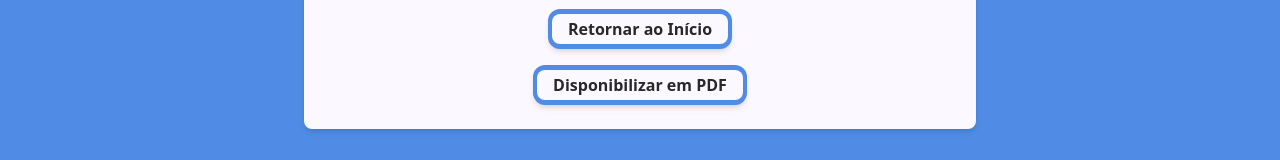
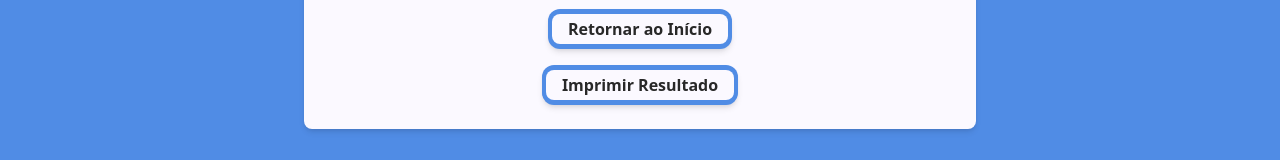
Before and after one commit to softexrecifepe/PI-PRO-LIDERA-TURMA-09-EQUIPE-02, a Next.js app: page /pages/results in a window 1280 px wide. Shown: the part 1175-1335 px from the top of the page. Built offline with nearby package versions, Linux system fonts and the light colour scheme.

Commit message:
result page bug fix

```diff
--- a/src/app/components/PDFbutton.tsx
+++ b/src/app/components/PDFbutton.tsx
@@ -15,6 +15,9 @@ const getResultFromJSON = (score: number) => {
 
 type PDFButtonProps = {
   score: number;
+  name: string;
+  surname: string;
+  leadershipLevel: string;
 };
 
 const PDFDocument = ({ score, name }: { score: number, name: string }) => {
@@ -45,7 +48,6 @@ const PDFDocument = ({ score, name }: { score: number, name: string }) => {
       marginBottom: 5, // Maior margem inferior
     },
     table: {
-      display: "table",
       width: "100%",
       borderRadius: 8,
       overflow: "hidden",
@@ -154,7 +156,7 @@ export const PDFButton: React.FC<PDFButtonProps> = ({ score }) => {
   return (
     <Button
       type="button"
-      buttonText="Disponibilizar em PDF"
+      buttonText="Imprimir Resultado"
       onClick={handlePrint}
     />
   );
--- a/src/app/components/ResultCard.tsx
+++ b/src/app/components/ResultCard.tsx
@@ -2,6 +2,7 @@ import Results from "../json/results.json";
 
 type ResultCardProps = {
   score: number;
+  leadershipLevel: string;
 };
 
 const getLeadershipLevel = (score: number): string => {
```
Also changed, not shown: src/app/pages/results/page.tsx (line endings or trailing spaces).
